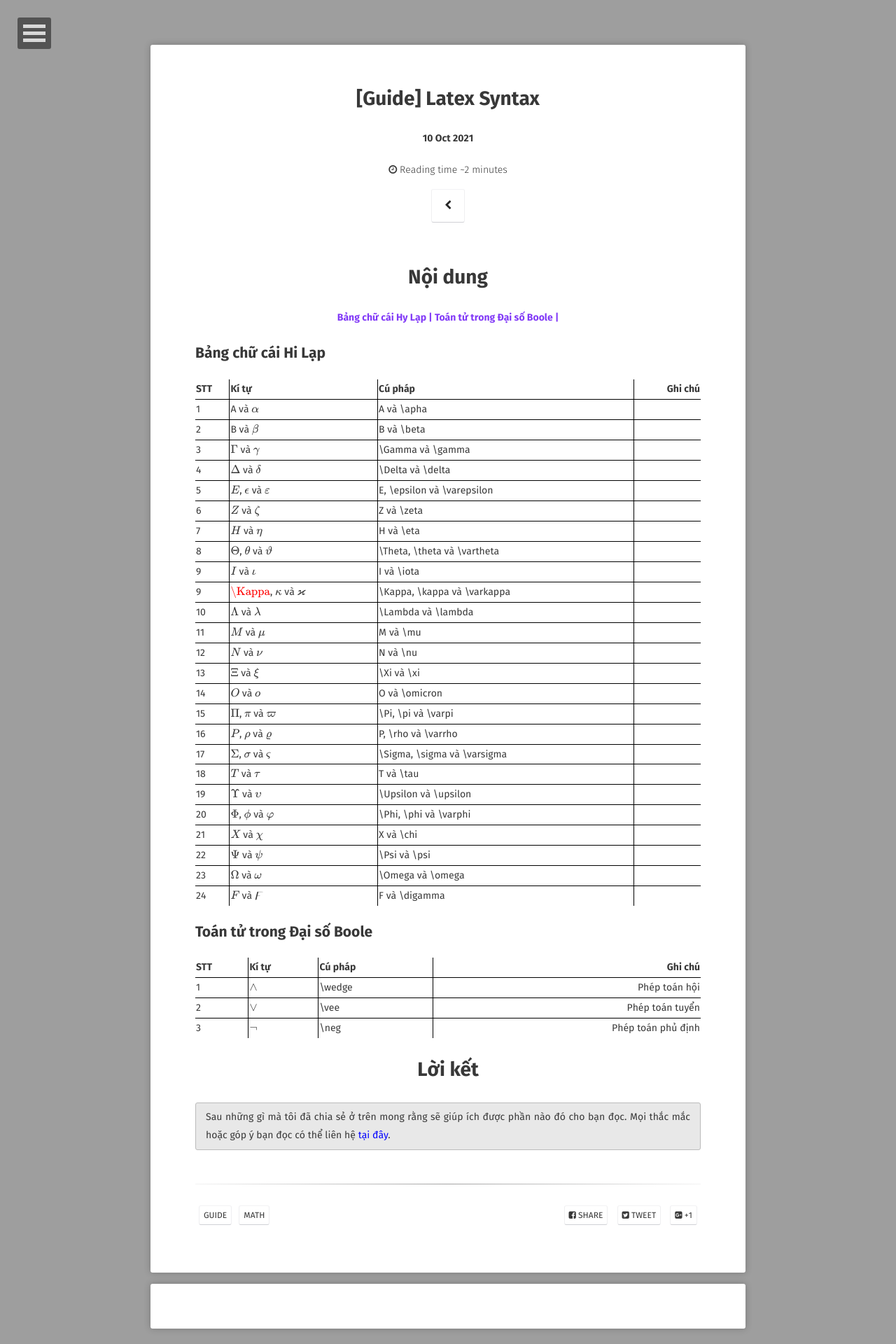
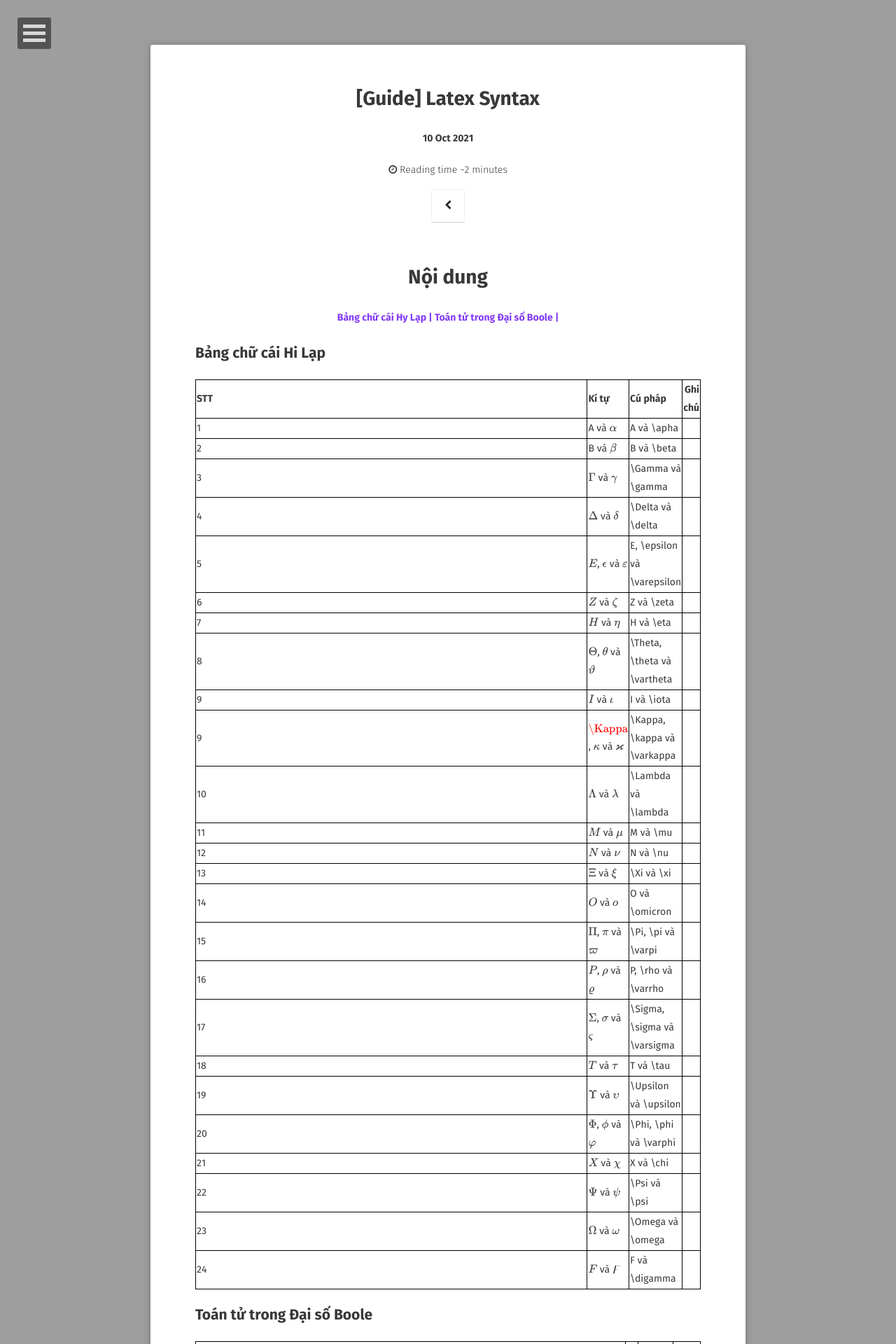
Before and after one commit to hieuhdh/deuteri, a Jekyll site: the page built from _posts/2021-10-10-[Guide]-Latex-Syntax.md, in a window 1280 px wide. Shown: the top 1920 px of the page at 70% size. Built offline with Jekyll 4.4.1, drawn with Linux system fonts in a browser that asks for light colours; some web fonts are replaced; formulas are drawn with MathJax 3; comment, search, counter and statistics services are not loaded; before the commit the page ends 1898 px from its top, so only the background shows below that.

Commit message:
fix something

```diff
--- a/_sass/typography.scss
+++ b/_sass/typography.scss
@@ -128,12 +128,10 @@
     border: 0;
 }
 
-// table
-table {
+// table - Tinh chỉnh border
+table,th,td,tbody {
 	width: 100%;
-    table, th, td{
-        border:1px solid black;
-    }
+    border:1px solid black;
 }
 
 // notice
```
